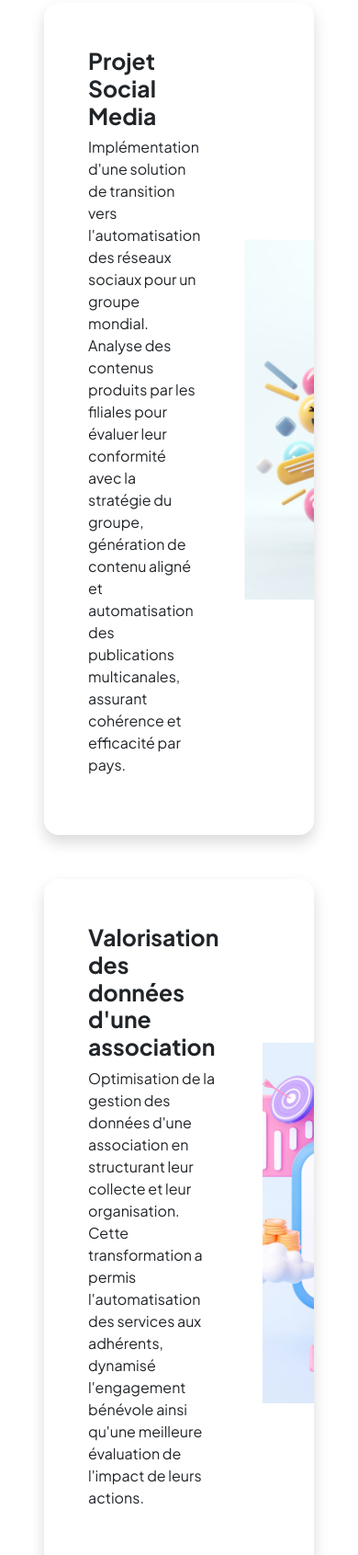
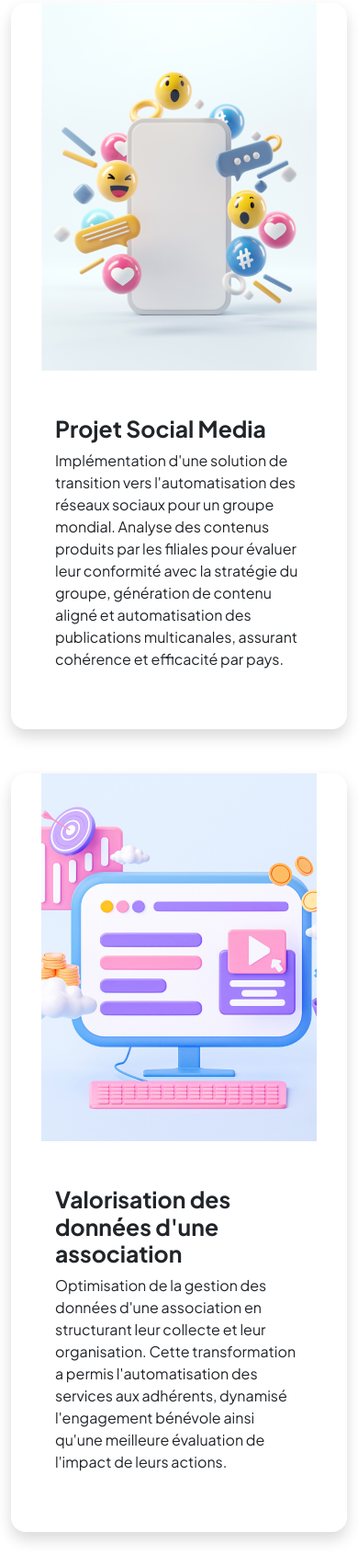
Before and after one commit to MttGhn/cv_matteo, a plain HTML site: page index.html in a window 390 px wide. Shown: the part 5562-7253 px from the top of the page at 92% size. Drawn offline with nearby package versions, Linux system fonts and the light colour scheme.

Commit message:
mobile "projets" update

```diff
--- a/index.html
+++ b/index.html
@@ -620,7 +620,7 @@
         <div class="bg-white">
             <!-- Projets -->
             <section class="py-5 " id="projets">
-                <div class="container px-5 mb-5">
+                <div class="container mb-5">
                     <div class="text-center mb-5">
                         <h1 class="display-5 fw-bolder mb-0"><span class="text-gradient d-inline">Projets</span>
                         </h1>
@@ -630,8 +630,9 @@
                             <!-- Project Card 1-->
                             <div class="card overflow-hidden shadow rounded-4 border-0 mb-5">
                                 <div class="card-body p-0">
-                                    <div class="d-flex align-items-center">
-                                        <div class="p-5">
+                                    <div class="d-flex flex-column flex-md-row align-items-center">
+                                        <img class="img-fluid" src="assets/worflow_campagnes.png" alt="..." />
+                                        <div class="p-5 order-md-2">
                                             <h2 class="fw-bolder">Projet Social Media</h2>
                                             <p>Implémentation d'une solution de transition vers l'automatisation des
                                                 réseaux sociaux pour un groupe mondial. Analyse des contenus produits
@@ -639,15 +640,15 @@
                                                 groupe, génération de contenu aligné et automatisation des publications
                                                 multicanales, assurant cohérence et efficacité par pays.</p>
                                         </div>
-                                        <img class="img-fluid" src="assets/worflow_campagnes.png" alt="..." />
                                     </div>
                                 </div>
                             </div>
                             <!-- Project Card 2-->
-                            <div class="card overflow-hidden shadow rounded-4 border-0">
+                            <div class="card overflow-hidden shadow rounded-4 border-0 mb-5">
                                 <div class="card-body p-0">
-                                    <div class="d-flex align-items-center">
-                                        <div class="p-5">
+                                    <div class="d-flex flex-column flex-md-row align-items-center">
+                                        <img class="img-fluid order-md-1" src="assets/workflow_production.png" alt="..." />
+                                        <div class="p-5 order-md-2">
                                             <h2 class="fw-bolder">Valorisation des données d'une association</h2>
                                             <p>Optimisation de la gestion des données d'une association en structurant
                                                 leur collecte et leur organisation. Cette transformation a permis
@@ -655,10 +656,10 @@
                                                 bénévole ainsi qu'une meilleure évaluation de l'impact de leurs actions.
                                             </p>
                                         </div>
-                                        <img class="img-fluid" src="assets/workflow_production.png" alt="..." />
                                     </div>
                                 </div>
                             </div>
+
                         </div>
                     </div>
                 </div>
```
Also changed, not shown: css/styles.css.
